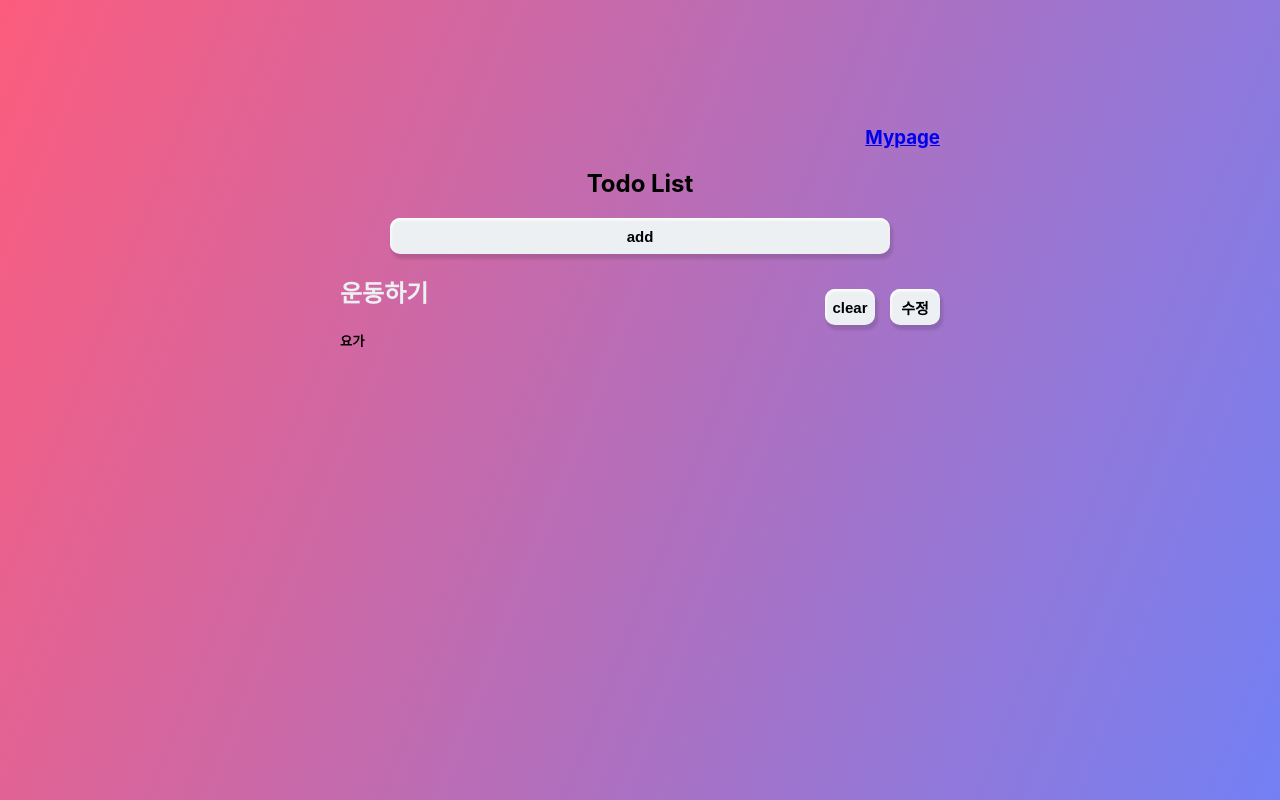
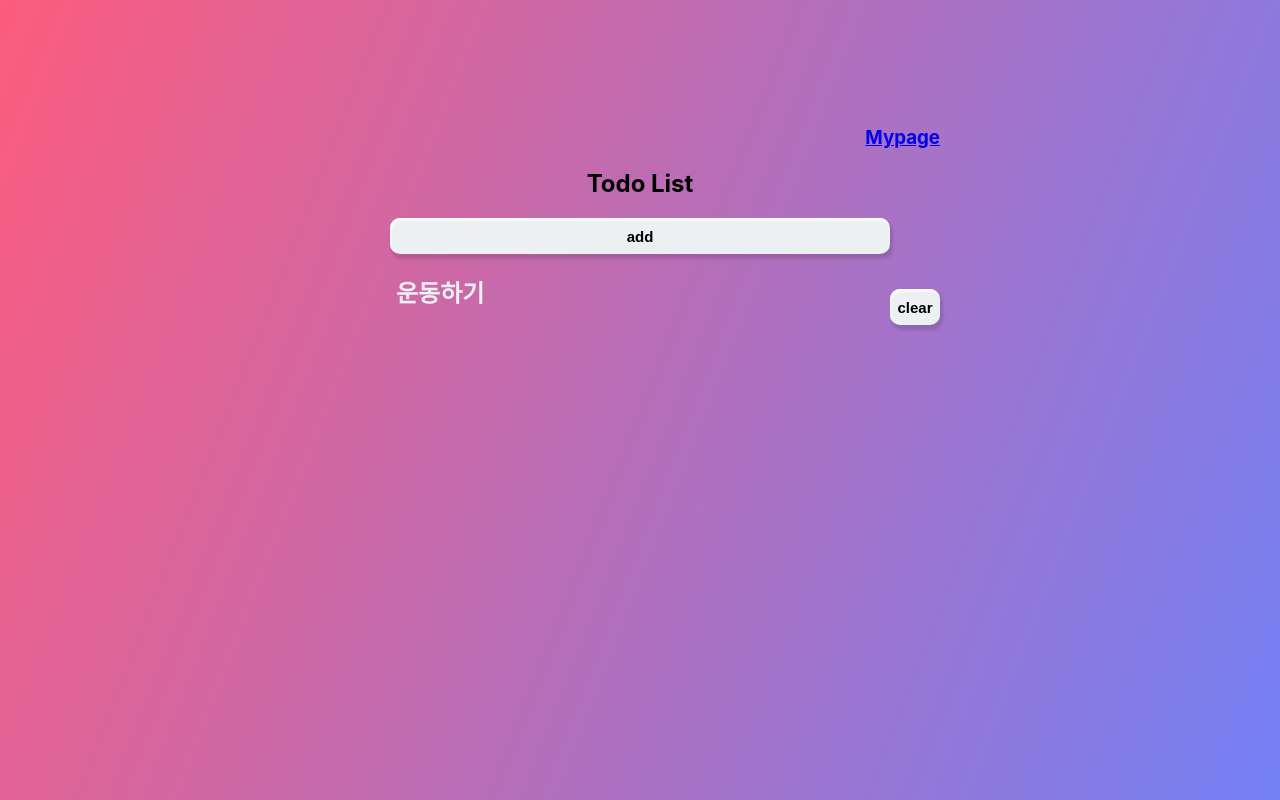
Before and after one commit to p33a33/WEDO_CLIENT, a React (Create React App) app: page /main in a window 1280 px wide. Shown: the top 800 px of the page. Built offline with nearby package versions, Linux system fonts and the light colour scheme.

Commit message:
[Updated]Client-revised todolist(titleClick):tada:

```diff
--- a/src/App.css
+++ b/src/App.css
@@ -2,18 +2,15 @@
   text-align: center;
   align-items: center;
 }
-
 .App-logo {
   height: 40vmin;
   pointer-events: none;
 }
-
 @media (prefers-reduced-motion: no-preference) {
   .App-logo {
     animation: App-logo-spin infinite 20s linear;
   }
 }
-
 .App-header {
   background-color: #282c34;
   min-height: 100vh;
@@ -24,11 +21,9 @@
   font-size: calc(10px + 2vmin);
   color: white;
 }
-
 .App-link {
   color: #61dafb;
 }
-
 @keyframes App-logo-spin {
   from {
     transform: rotate(0deg);
@@ -37,7 +32,6 @@
     transform: rotate(360deg);
   }
 }
-
 .Text{
 font-family: Roboto;
 font-style: normal;
@@ -45,13 +39,11 @@ font-weight: bold;
 font-size: 30px;
 color: #000000;
 }
-
 .signinpagebox {
   padding : auto 20%;
   height: 100vh;
   margin: 10% auto;
 }
-
 .textbox{
   top: 100px;
   position: relative;
@@ -62,7 +54,6 @@ color: #000000;
   display : table;
   vertical-align: middle;
 }
-
 .Sayhi{
   font-size: 100px;
   line-height: 141px;
@@ -70,7 +61,6 @@ color: #000000;
   color: #FFFFFF;
   padding-top: 10%;
 }
-
 .Signin {
   float: right;
   position: relative;
@@ -80,12 +70,10 @@ right: calc(50% - 540px/2 - 322px);
 top: 100px;
 vertical-align: middle;
 }
-
 .Form{
   align-items: center;
   vertical-align: middle;
 }
-
 .Form label {
   margin-top : 20px;
   font-family: Roboto;
@@ -97,7 +85,6 @@ align-items: center;
 text-align: center;
 color: #000000;
 }
-
 .Form input {
   margin-top: 15px;
   border : 0;
@@ -109,7 +96,6 @@ color: #000000;
   box-shadow: 2px 4px 4px rgba(0, 0, 0, 0.25), inset 2px 4px 4px rgba(255, 255, 255, 0.25);
   border-radius: 10px;
 }
-
 button {
   outline: 0;
   border: 0;
@@ -122,64 +108,54 @@ border-radius: 10px;
 font-size: 15px;
 font-weight: bold;
 }
-
-
 .Signup{
   width : 350px;
   height: 100vh;
   margin : 10% auto;
 }
-
 .Signup button{
 margin-top : 50px;
 }
-
 .signInput{
   margin-left : auto;
   margin-bottom : 35px
   }
-
 .layout{
   width : 600px;
   height : 100vh;
   margin : 10% auto;
 }
-
 .layout h1{
   text-align: center;
 }
-
 .layout h2{
   text-align: center;
 }
-
 .layout h3{
   text-align: right;
 }
-
 .layout button {
   margin : 15px auto;
   width: 500px;
 }
-
 .edit-user button {
   margin-top : 30px;
 }
-
 .edit-user h2 {
   margin-top : 50px;
   margin-bottom : 0px;
 }
-
 .edit-logout {
   margin-top : 50px;
 }
-
+.add-todo{
+  height : 400px;
+}
 .addForm {
   margin : 0 auto;
   width: 500px;
+  height : 400px;
 }
-
 .addForm input {
   border : 0;
   padding : 15px;
@@ -191,7 +167,6 @@ margin-top : 50px;
   box-shadow: 2px 4px 4px rgba(0, 0, 0, 0.25), inset 2px 4px 4px rgba(255, 255, 255, 0.25);
   border-radius: 10px;
 }
-
 .addForm textarea {
   margin-top: 30px;
   border : 0;
@@ -205,7 +180,6 @@ margin-top : 50px;
   border-radius: 10px;
   resize: none;
 }
-
 .addForm button {
   float: right;
   margin-top: 20px;
@@ -217,38 +191,40 @@ margin-top : 50px;
   box-shadow: 2px 4px 4px rgba(0, 0, 0, 0.25), inset 2px 4px 4px rgba(255, 255, 255, 0.25);
   border-radius: 10px;
 }
-
 .todo-title h2{
   text-align : left;
   color :  #ECF0F3
 }
-
 .todo-title button{
   float: right;
   text-align : center;
   width: 50px;
   margin-left : 15px;
 }
-
-todo-body {
+.todo-body {
   width: 500px;
   height : fit-content;
   box-sizing: border-box;
   padding : 15px;
+  list-style-type: none;
 }
-
+.todo-title {
+  list-style-type: none;
+  padding-left: 1em;
+}
 .todo-title h5{
   text-align : left;
-  color :  #ECF0F3
+  color :  #ECF0F3;
 }
-
 #GoToSignup {
   margin-top: 100px;
   text-align: center;
   color: #000000;
   font-weight: bold;
 }
-
 #Login {
   margin-top: 50px;
 }
+#deleteButton {
+  float: left;
+}
--- a/src/pages/TodoEntry.js
+++ b/src/pages/TodoEntry.js
@@ -1,11 +1,11 @@
 import React from 'react';
 import axios from 'axios';
 import { render } from 'react-dom';
-
 class TodoEntry extends React.Component {
     constructor(props) {
         super()
         this.state = {
+            isTitleClicked: false,
             isModifyOpened: false,
             title: "",
             body: "",
@@ -16,71 +16,67 @@ class TodoEntry extends React.Component {
         this.handleDelete = this.handleDelete.bind(this)
         this.handleModify = this.handleModify.bind(this)
         this.handleModifyOpen = this.handleModifyOpen.bind(this)
+        this.handleClickTitle = this.handleClickTitle.bind(this)
     }
-
     handleInputValue = (key) => (e) => {
         this.setState({ [key]: e.target.value });
     }
-
+    handleClickTitle = () => {
+        this.setState({ isTitleClicked: !this.state.isTitleClicked })
+    }
     // render에 직접 적용된 함수를 메소드로 정리했습니다.
     handleModifyOpen = () => {
+        let { isModifyOpened } = this.state
         this.setState({ isModifyOpened: !isModifyOpened })
     }
-
     handleClear = () => {
         const data = { id: this.props.todo.id }
-        axios.post("http://18.216.148.52:5000/clear", data)
+        axios.post("http://localhost:5000/clear", data)
             .then((res) => { this.props.handleEditedData(res.data); console.log(res) })
             .catch((e) => console.log(e))
     }
-
     handleDelete = () => {
         const data = { id: this.props.todo.id }
-        axios.post("http://18.216.148.52:5000/tododelete", data)
+        axios.post("http://localhost:5000/tododelete", data)
             .then((res) => this.props.handleFetchTodo(res.data))
             .then(this.handleModifyOpen)
     }
-
     handleModify = () => {
         let { title, body, id } = this.state
         let data = { title: title, body: body, id: id }
-        axios.post("http://18.216.148.52:5000/todoedit", data)
+        axios.post("http://localhost:5000/todoedit", data)
             .then((res) => { this.props.handleEditedData(res.data); console.log(res) })
             .catch((e) => console.log(e))
             .then(this.handleModifyOpen)
     }
-
     render() {
         let { title, body, isclear } = this.props.todo;
-        let { isModifyOpened } = this.state
-
+        let { isModifyOpened, isTitleClicked } = this.state
         return (
             <div>
                 <form className="addForm" onSubmit={(e) => { e.preventDefault(); this.handleModify(); }} style={{ display: isModifyOpened ? "block" : "none" }}>
                     <input defaultValue={title} onChange={this.handleInputValue("title")} />
                     <textarea defaultValue={body} onChange={this.handleInputValue("body")} />
                     <span>
+                        <button id="deleteButton" onClick={this.handleDelete}>삭제</button>
                         <button type="submit" >수정</button>
-                        <button onClick={this.handleDelete}>삭제</button>
                     </span>
                 </form>
-                <div className="todo-entry" style={{ display: isModifyOpened ? "none" : "block" }}>
-                    <div className="todo-title">
-                        <h2 style={{ textDecorationLine: isclear ? 'line-through' : '' }}>{title}
-                            <span>
-                                <button onClick={this.handleModifyOpen}>수정</button>
-                                <button onClick={this.handleClear}>clear</button>
-                            </span>
-                        </h2>
-                    </div>
-                    <div className="todo-body">
-                        <h5 style={{ textDecorationLine: isclear ? 'line-through' : '' }} > {body}</h5>
-                    </div>
-                </div>
+                <ul className="todo-entry" style={{ display: isModifyOpened ? "none" : "block" }}>
+                    <li className="todo-title">
+                        <button className="itm-modify-btn" style={{ display: isTitleClicked ? 'block' : 'none' }} onClick={this.handleModifyOpen}>수정</button>
+                        <button className="itm-delete-btn" onClick={this.handleClear}>clear</button>
+                        <h2 style={{ textDecorationLine: isclear ? 'line-through' : '' }} onClick={this.handleClickTitle}>{title}</h2>
+                        <li className="todo-body">
+                            <h5 style={{
+                                textDecorationLine: isclear ? 'line-through' : '',
+                                display: isTitleClicked ? 'block' : 'none'
+                            }} > {body}</h5>
+                        </li>
+                    </li>
+                </ul>
             </div>
         )
     }
 }
-
-
 export default TodoEntry;
```
